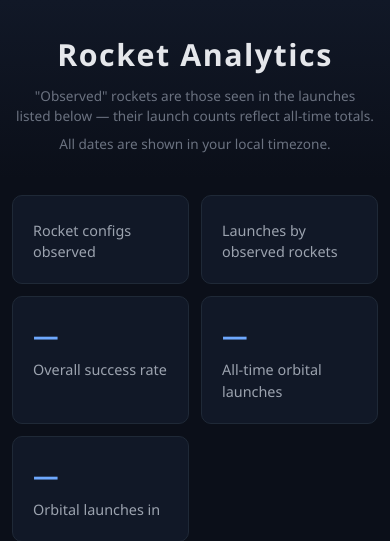
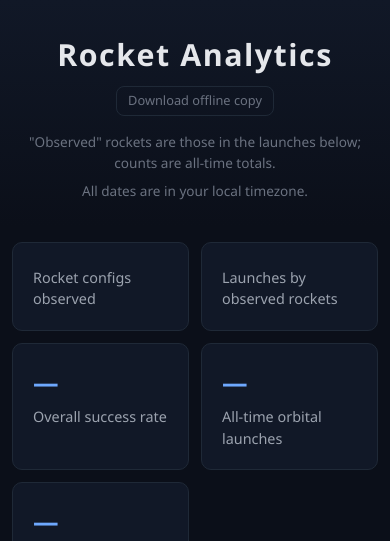
Before and after one commit to JoelEager/rocket-analytics, a Python web app: template templates/index.html in a window 390 px wide. Shown: the top 541 px of the page. Run offline with Jinja, Linux system fonts and the light colour scheme; the template is opened without the code that fills it, so the values that code supplies are empty; some libraries are stand-ins or nearby versions.

Commit message:
Add subtle download button for the offline bundle to the site header

```diff
--- a/static/style.css
+++ b/static/style.css
@@ -31,6 +31,24 @@ header {
   text-align: center;
   padding: 3rem 1rem 2rem;
   background: linear-gradient(180deg, var(--surface) 0%, var(--bg) 100%);
+  position: relative;
+}
+
+.download-btn {
+  border: 1px solid var(--border);
+  border-radius: 8px;
+  color: var(--dim);
+  font-size: 0.8rem;
+  padding: 0.3rem 0.7rem;
+  position: absolute;
+  right: 1rem;
+  text-decoration: none;
+  top: 1rem;
+}
+
+.download-btn:hover {
+  border-color: var(--muted);
+  color: var(--text);
 }
 
 header h1 {
@@ -507,6 +525,24 @@ tbody tr:hover {
     padding: 2rem 1rem 1.5rem;
   }
 
+  /* Button joins the header flow below the title instead of overlapping it */
+  header {
+    align-items: center;
+    display: flex;
+    flex-direction: column;
+  }
+
+  .download-btn {
+    display: inline-block;
+    margin: 0.5rem 0;
+    order: 2;
+    position: static;
+  }
+
+  .header-note {
+    order: 3;
+  }
+
   header h1 {
     font-size: 1.9rem;
   }
--- a/templates/index.html
+++ b/templates/index.html
@@ -46,9 +46,10 @@
 </head>
 <body>
   <header>
+    {% if not offline %}<a class="download-btn" href="rocket-analytics-offline.html" download>Download offline copy</a>{% endif %}
     <h1>Rocket Analytics</h1>
-    <p class="header-note">"Observed" rockets are those seen in the launches listed below — their launch counts reflect all-time totals.</p>
-    <p class="header-note">All dates are shown in your local timezone.</p>
+    <p class="header-note">"Observed" rockets are those in the launches below; counts are all-time totals.</p>
+    <p class="header-note">All dates are in your local timezone.</p>
   </header>
 
   <main>
```
